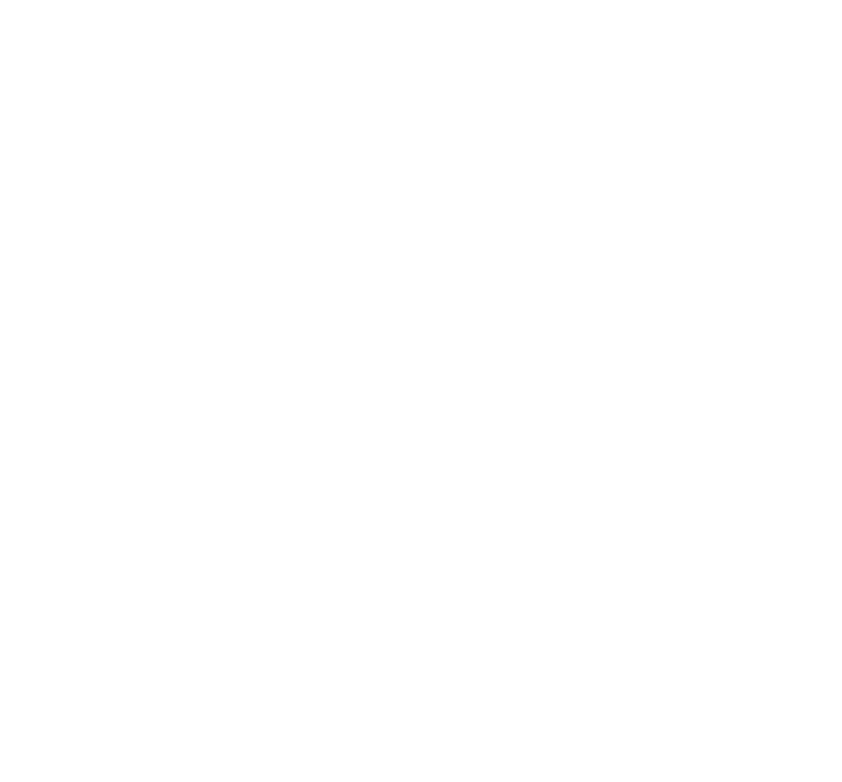
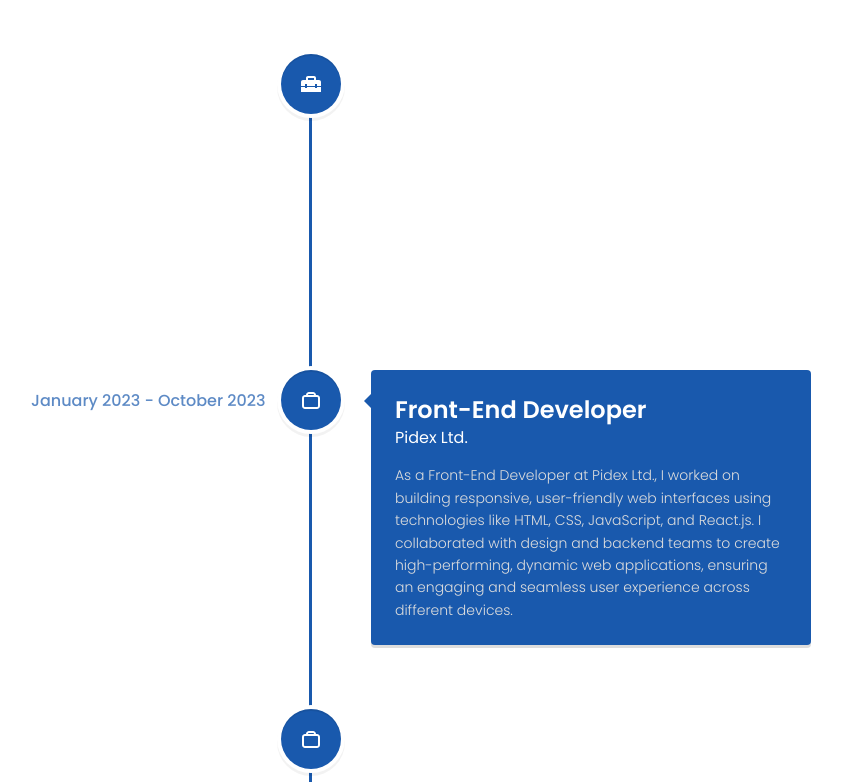
Before and after one commit to nasim0994/assignment5_level2, a Next.js app in the folder frontend/: page / in a window 1280 px wide. Shown: the part 978-1760 px from the top of the page, without its empty margins (329-1171 px from the left). Before the commit the page ends 824 px from the top, so only its background shows below. Built offline with nearby package versions, Linux system fonts and the light colour scheme.

Commit message:
experince section design

```diff
--- a/frontend/src/app/(pages)/(mainLayout)/page.tsx
+++ b/frontend/src/app/(pages)/(mainLayout)/page.tsx
@@ -1,9 +1,11 @@
+import Experience from "@/components/modules/home/Experience";
 import Hero from "@/components/modules/home/Hero";
 
 export default function HomePage() {
   return (
     <>
       <Hero />
+      <Experience />
     </>
   );
 }
--- /dev/null
+++ b/frontend/src/assets/styles/experience.css
@@ -0,0 +1,17 @@
+span.vertical-timeline-element-date {
+  color: var(--base-100);
+}
+
+@media only screen and (min-width: 1208px) {
+  span.vertical-timeline-element-date {
+    color: var(--secondary);
+  }
+}
+
+.vertical-timeline {
+  padding-top: 0px !important;
+}
+
+.vertical-timeline::before {
+  border-left: 3px solid var(--secondary);
+}
--- a/frontend/src/components/modules/home/Experience.tsx
+++ b/frontend/src/components/modules/home/Experience.tsx
@@ -1,4 +1,5 @@
 "use client";
+import "@/assets/styles/experience.css";
 import { CgWorkAlt } from "react-icons/cg";
 import { MdHomeRepairService } from "react-icons/md";
 import {
@@ -26,11 +27,7 @@
             className="vertical-timeline-element--work"
             contentStyle={{ background: "var(--secondary)", color: "#fff" }}
             contentArrowStyle={{ borderRight: "7px solid var(--secondary)" }}
-            date={
-              <span className="text-base-100 xl:text-secondary">
-                October 2023 - Present
-              </span>
-            }
+            date="October 2023 - Present"
             iconStyle={{
               background: "var(--secondary)",
               color: "#fff",
@@ -59,11 +56,7 @@
             className="vertical-timeline-element--work"
             contentStyle={{ background: "var(--secondary)", color: "#fff" }}
             contentArrowStyle={{ borderRight: "7px solid var(--secondary)" }}
-            date={
-              <span className="text-base-100 xl:text-secondary">
-                January 2023 - October 2023
-              </span>
-            }
+            date="January 2023 - October 2023"
             iconStyle={{
               background: "var(--secondary)",
               color: "#fff",
@@ -91,11 +84,7 @@
             className="vertical-timeline-element--work"
             contentStyle={{ background: "var(--secondary)", color: "#fff" }}
             contentArrowStyle={{ borderRight: "7px solid var(--secondary)" }}
-            date={
-              <span className="text-base-100 xl:text-secondary">
-                12-2020 - 01-2022 Remote(USA Buyer)
-              </span>
-            }
+            date="12-2020 - 01-2022 Remote(USA Buyer)"
             iconStyle={{
               background: "var(--secondary)",
               color: "#fff",
```
